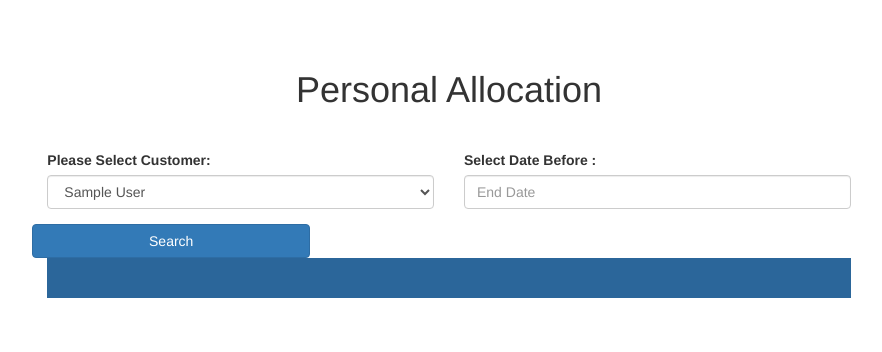
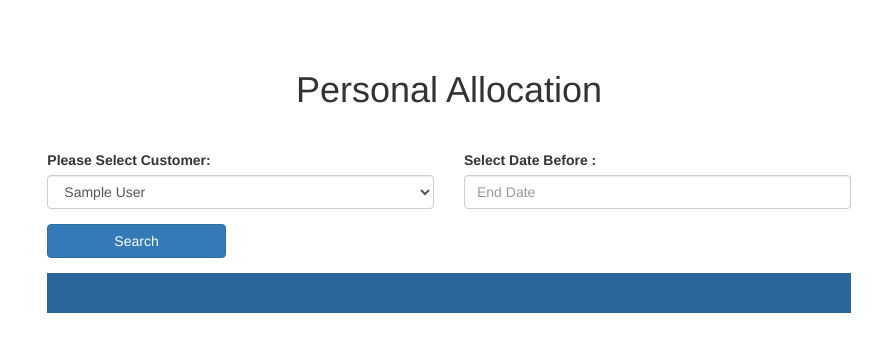
Before and after one commit to cgu-ist/ist303-2019spring-pt1, a Django app: page /allocation in a window 1280 px wide. Shown: the part 52-404 px from the top of the page, without its empty margins (191-1073 px from the left). Run offline with Django 3.2, Linux system fonts and the light colour scheme; a user stored in the database is signed in; tables that the repository leaves empty hold one stand-in row (values such as "Sample post"); some libraries are stand-ins or nearby versions.

Commit message:
Change the button

```diff
--- a/report/templates/allocation/main.html
+++ b/report/templates/allocation/main.html
@@ -16,8 +16,8 @@
         </div>
     </div>
     <div class="row">
-        <div class="form-group">
-            <button id="btnQuery" class="btn btn-primary btn-md col-sm-4"  onclick="get_allocations()">Search</button>
+        <div class="col-sm-3 form-group">
+            <button id="btnQuery" class="btn btn-primary btn-md col-sm-12"  onclick="get_allocations()">Search</button>
         </div>
     </div>
 
```
